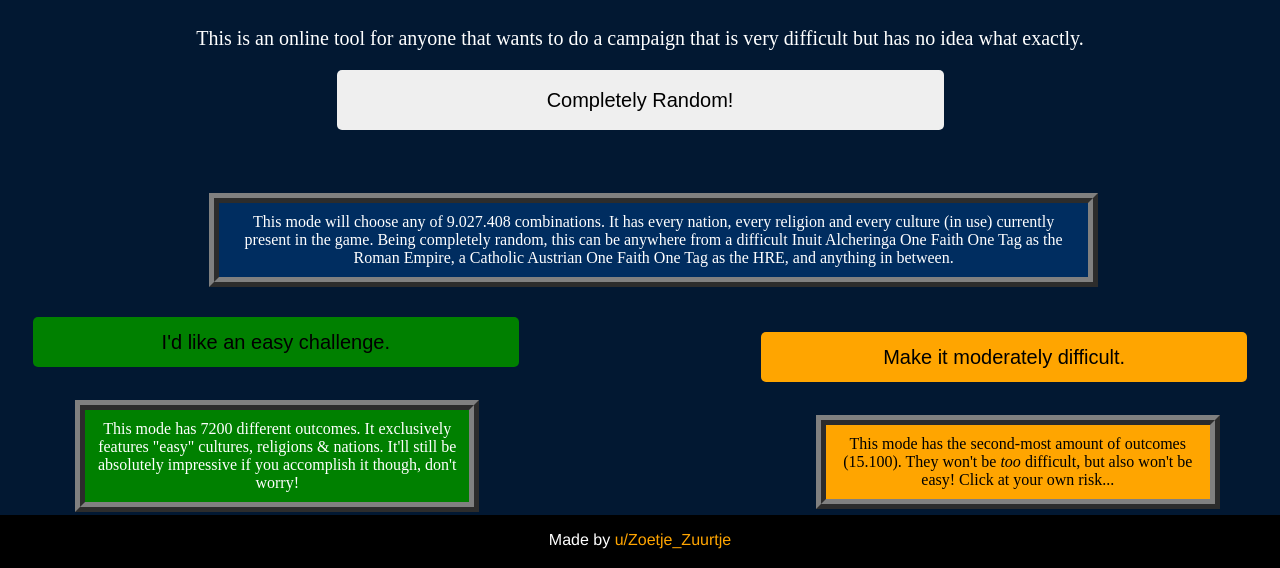
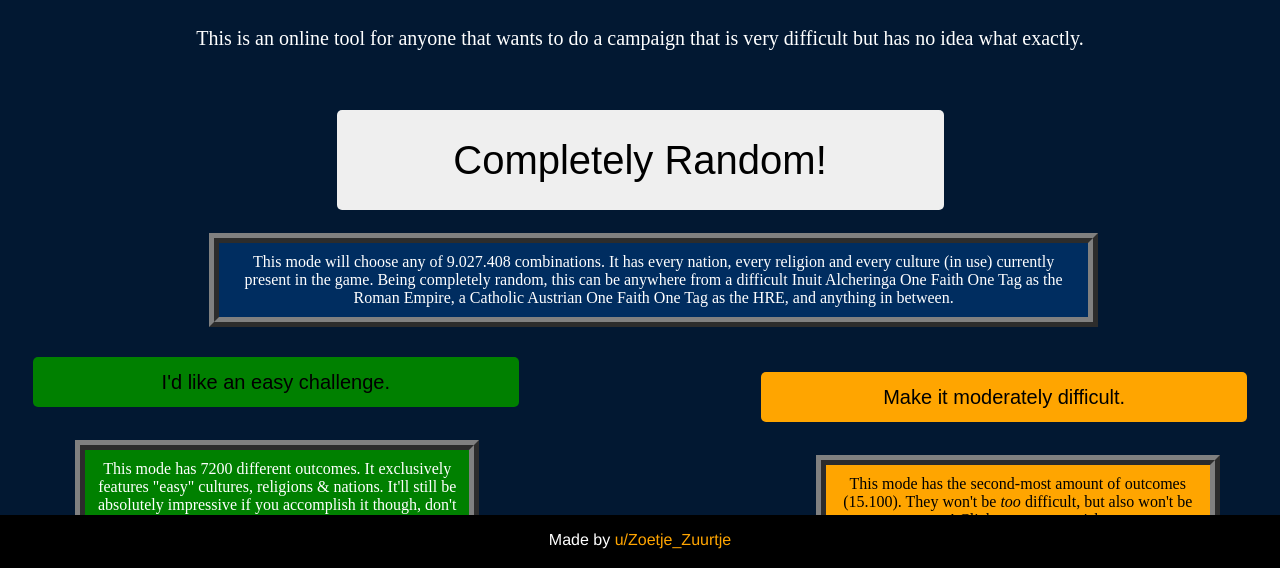
Before and after one commit to ZoetjeZuurtje/Europa-Universalis-IV-Objective-Randomizer, a plain HTML site: page index.html in a window 1280 px wide. Shown: the part 205-773 px from the top of the page. Drawn offline with Linux system fonts and the light colour scheme.

Commit message:
Update style.css

```diff
--- a/style.css
+++ b/style.css
@@ -64,7 +64,9 @@ a {
 
 .random {
   width: 50%;
-  height: 60px;
+  height: 100px;
+  font-size: 40px;
+  top: 40px;
 }
 
 .randomDesc {
```
